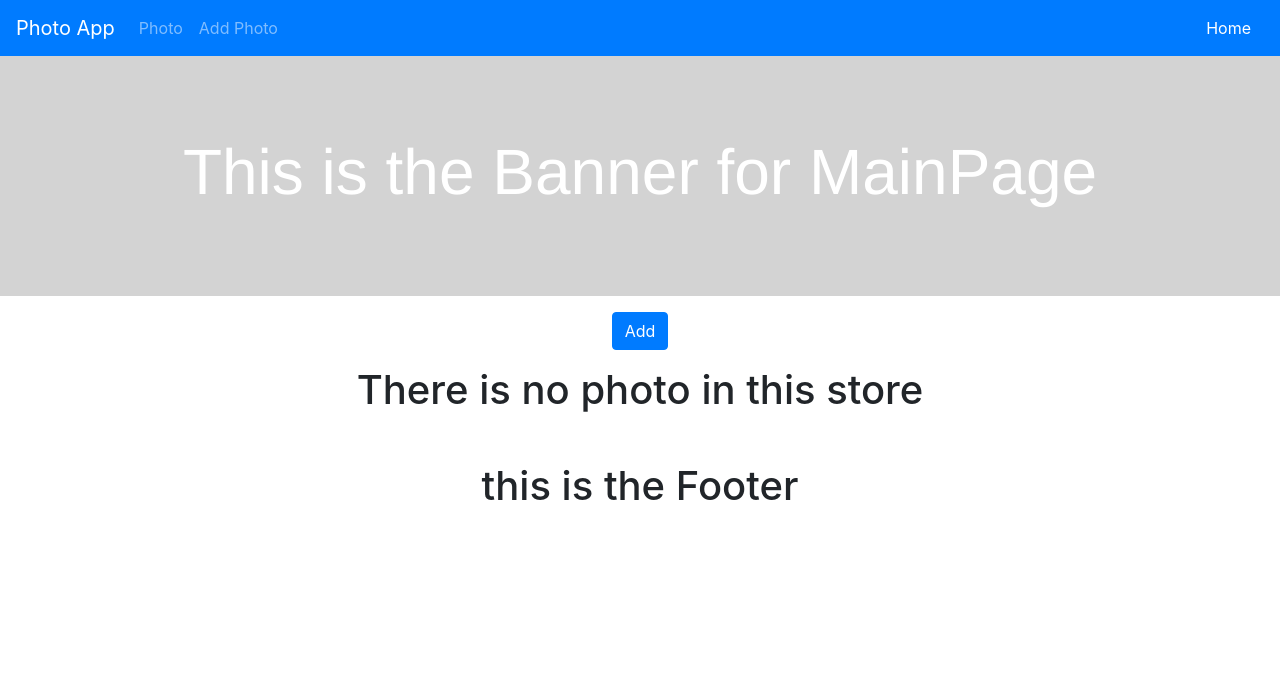
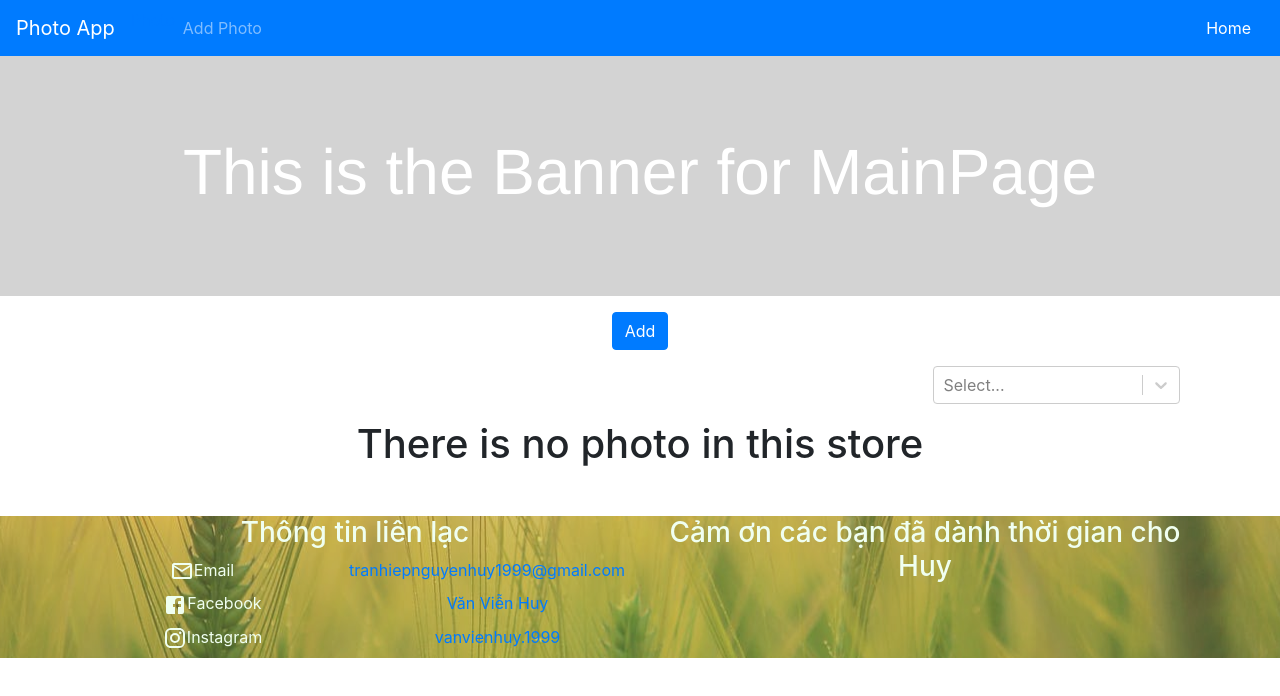
Before and after one commit to tranhiepnguyenhuy1999/my-photo-app, a React (Create React App) app: page /photo in a window 1280 px wide. Shown: the top 696 px of the page. Built offline with nearby package versions, Linux system fonts and the light colour scheme.

Commit message:
Add filter by typePhoto

```diff
--- a/package.json
+++ b/package.json
@@ -3,6 +3,8 @@
   "version": "0.1.0",
   "private": true,
   "dependencies": {
+    "@material-ui/core": "^4.10.2",
+    "@material-ui/icons": "^4.9.1",
     "@reduxjs/toolkit": "^1.4.0",
     "@testing-library/jest-dom": "^4.2.4",
     "@testing-library/react": "^9.5.0",
--- a/public/index.html
+++ b/public/index.html
@@ -24,6 +24,8 @@
       work correctly both with client-side routing and a non-root public URL.
       Learn how to configure a non-root public URL by running `npm run build`.
     -->
+    <!-- UI material -->
+    <link rel="stylesheet" href="https://fonts.googleapis.com/icon?family=Material+Icons" />
     <title>Photo App</title>
   </head>
   <body>
--- a/src/App.js
+++ b/src/App.js
@@ -2,7 +2,7 @@ import 'bootstrap/dist/css/bootstrap.min.css';
 import React, { Suspense } from 'react';
 import { BrowserRouter as Router, Route, Switch } from "react-router-dom";
 import './App.css';
-import Footer from './component/Footer';
+import Footer from './component/Footer/index'
 import Header from './component/Header';
 const  Photo = React.lazy(()=> import('./features/Photo/index'))
 
--- a/src/CustomField/PhotoCustom/PhotoCustom.scss
+++ b/src/CustomField/PhotoCustom/PhotoCustom.scss
@@ -1,10 +1,10 @@
 .PhotoCustom{
-    height: 300 !important;
-    width: 200 !important;
+    height: 300px !important;
+    width: 200px !important;
     overflow: hidden;
     &-img{
        width: 100%;
        height: 100%;
-       object-fit: cover;
+       object-fit: fill;
     }
 }
--- a/src/CustomField/PhotoCustom/index.js
+++ b/src/CustomField/PhotoCustom/index.js
@@ -6,7 +6,7 @@ function PhotoCustom(props) {
     const {imgUrl, changeImgUrl, name, onBlur}= props
     const randomUrl=()=>{
         let id=Math.trunc(Math.random()*2000);
-        return `https://picsum.photos/id/${id}/200/300`
+        return `https://picsum.photos/id/${id}/350/350`
     }
     const changePhoto=()=>{
         const url=randomUrl();
--- a/src/component/Footer.js
+++ /dev/null
@@ -1,12 +0,0 @@
-import React from 'react'
-import { Container } from 'react-bootstrap'
-
-function Footer() {
-    return (
-       <Container className="mt-5">
-           <h1>this is the Footer</h1>
-       </Container>
-    )
-}
-
-export default Footer
--- /dev/null
+++ b/src/component/Footer/Footer.scss
@@ -0,0 +1,17 @@
+.footer {
+    background-image: url('./img/background.jpeg');
+    color: honeydew;
+    background-position: center;
+    background-attachment: scroll;
+    padding: 0 !important;
+}
+.p-relative{
+    position: relative;
+}
+.warp{
+    position: absolute;
+    width: 100%;
+    height: 100%;
+    background: gray;
+    opacity: 0.3;
+}
--- /dev/null
+++ b/src/component/Footer/index.js
@@ -0,0 +1,55 @@
+import React from 'react'
+import {Container, Col, Row} from 'react-bootstrap'
+import './Footer.scss'
+import MailOutlineIcon from '@material-ui/icons/MailOutline';
+import FacebookIcon from '@material-ui/icons/Facebook';
+import InstagramIcon from '@material-ui/icons/Instagram';
+
+function Footer(){
+    return(
+        <Container className="mt-5 footer p-relative" fluid>
+             <div className="warp"></div>
+            <Container className="mt-3">
+
+                <Row>
+                <Col sx={12} md={6}>
+                    <h3>Thông tin liên lạc</h3>
+                        <Row sx={4} className="mb-2">
+                            <Col sx={6}>
+                                <MailOutlineIcon></MailOutlineIcon>
+                                Email
+                            </Col>
+                            <Col>
+                                <a href="">tranhiepnguyenhuy1999@gmail.com</a>
+                            </Col>
+                            </Row>
+                        <Row sx={4} className="mb-2">
+                            <Col sx={6}>
+                            <FacebookIcon></FacebookIcon>
+                                Facebook
+                            </Col>
+                            <Col>
+                                <a href="https://www.facebook.com/tranhiepnguyenhuy99">Văn Viễn Huy</a>
+                            </Col>
+                </Row>
+                        <Row sx={4} className="mb-2">
+                            <Col sx={6}>
+                                <InstagramIcon></InstagramIcon>
+                                Instagram
+                            </Col>
+                            <Col>
+                                <a href="https://www.instagram.com/vanvienhuy.1999/">vanvienhuy.1999</a>
+                            </Col>
+                        </Row>
+
+
+                </Col>
+                <Col sx={12} md={6}>
+                    <h3>Cảm ơn các bạn đã dành thời gian cho Huy</h3>
+                </Col>
+                </Row>
+            </Container>
+        </Container>
+    )
+}
+export default Footer;
--- a/src/component/Header.js
+++ b/src/component/Header.js
@@ -7,8 +7,8 @@ function Header() {
         <Navbar bg="primary" variant="dark">
         <Navbar.Brand href="#home">Photo App</Navbar.Brand>
         <Nav className="mr-auto">
-          <Nav.Link href="#home">Photo</Nav.Link>
-          <Nav.Link href="#features">Add Photo</Nav.Link>
+          <Link to='/photo'>Photo</Link>
+          <Nav.Link href="/photo/add">Add Photo</Nav.Link>
         </Nav>
         <Link to='/photo'>
         <Button>Home</Button>
--- /dev/null
+++ b/src/data/OptionFilterPhotos.js
@@ -0,0 +1,7 @@
+const  OptionChoices=[
+    {value: 1, label: "Teachnology"},
+    {value: 2, label: "Homework"},
+    {value: 3, label: "Entertainment"},
+    {value: 4, label: "All"}
+]
+export default OptionChoices;
--- a/src/features/Photo/PhotoList.js
+++ b/src/features/Photo/PhotoList.js
@@ -1,26 +1,58 @@
-import React from 'react';
-import { Container, Row } from 'react-bootstrap';
+import React, {useState} from 'react';
+import { Container, Row, Col } from 'react-bootstrap';
 import PhotoItem from './PhotoItem';
 import {useSelector, useDispatch} from 'react-redux';
-import {removePhoto} from './photoSlice'
+import {removePhoto} from './photoSlice';
+import Select  from 'react-select';
+import OptionChoices from'../../data/OptionFilterPhotos';
 
 function PhotoList() {
     const photoStore = useSelector(state => state.photoStore);
     const dispatch = useDispatch();
-
+    const [onFilter, setOnFilter]=useState(false)
+    const [filterPhotos, setfilterPhotos]=useState([])
     const onClickRemove=(id)=>{
         const action=removePhoto(id)
         dispatch(action)
     }
+    const handelFilter=(values)=>{
+        if(values.value===4)
+        {
+            setOnFilter(false)
+            return;
+        }
+        setOnFilter(true)
+        setfilterPhotos(photoStore.filter(photo=>photo.type===values.value))
+    }
     return (
         <Container className="mt-3">
-            {(photoStore.length===0)?<h1>There is no photo in this store</h1>:<Row>
+            <Row className='justify-content-end'>
+                    <Col xs={3} className='mb-3'>
+                <Select options={OptionChoices} onChange={handelFilter}></Select>
+                    </Col>
+            </Row>
+            {onFilter?
+            <Col>
+                {(filterPhotos.length===0)?<h1>There is no photo in this type</h1>:<Row>
+                {filterPhotos.map(photo => <PhotoItem
+                photo={photo}
+                removePhoto={onClickRemove}
+                />)}
+                </Row>
+                }
+            </Col>
+            :
+            <Col>
+                {(photoStore.length===0)?<h1>There is no photo in this store</h1>:<Row>
                 {photoStore.map(photo => <PhotoItem
                 photo={photo}
                 removePhoto={onClickRemove}
                 />)}
             </Row>
             }
+            </Col>}
+
+
         </Container>
     )
 }
```
Also changed, not shown: src/component/Footer/img/background.jpeg (added), 1 other file (tests, documents, lock files or other folders).
